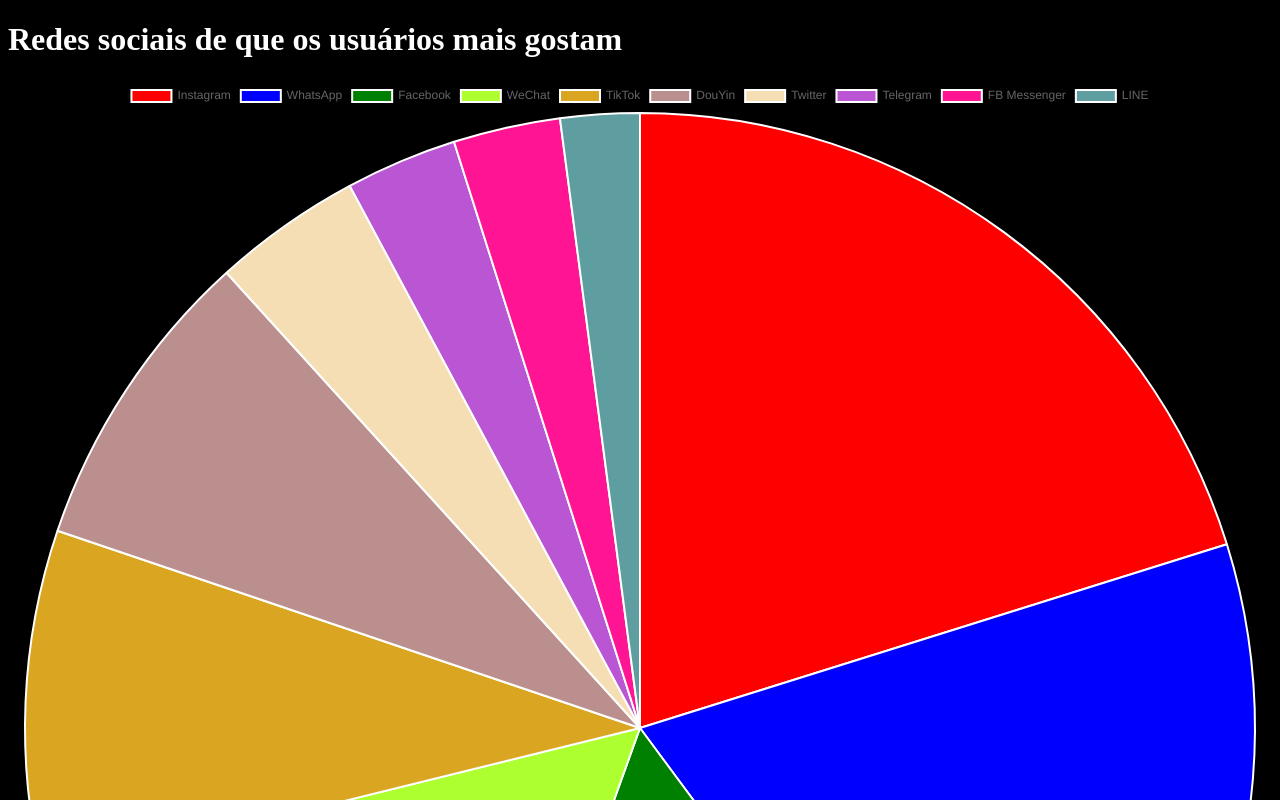
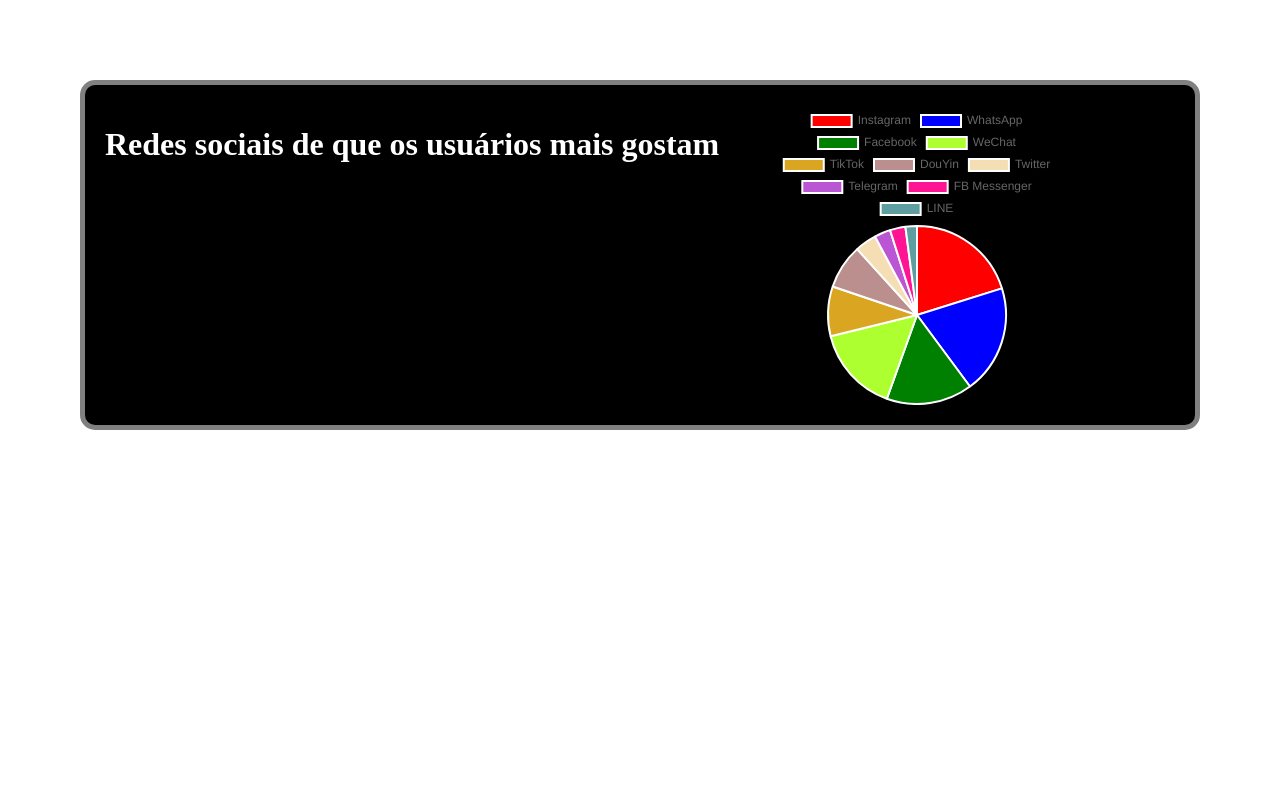
Before and after one commit to PEDRO270207/PEDRO-VIEIRA-3-TRI-GRAFICO, a plain HTML site: page index.html in a window 1280 px wide. Shown: the top 800 px of the page. Drawn offline with nearby package versions, Linux system fonts and the light colour scheme.

Commit message:
Add files via upload

```diff
--- a/style.css
+++ b/style.css
@@ -1,4 +1,23 @@
+html{
+    background:white ;
+}
+
 body{
     background-color: black;
+    border: solid 5px gray;
+    border-radius: 15px;
+    margin: 5rem;
+    display: flex;
+    padding: 20px;
+    text-align: right;
+}
+#meuGrafico{
+    max-width: 300px;
+    max-height: 300px;
+
+}
+h1{
     color: white;
+    padding-right: 3rem;
+    text-align: left;
 }
```
